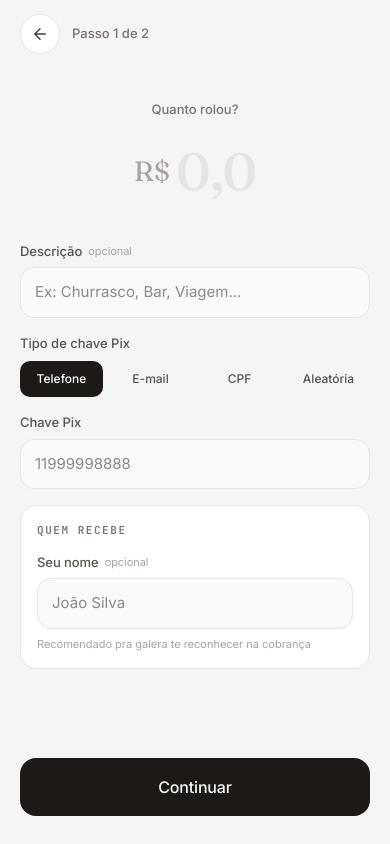
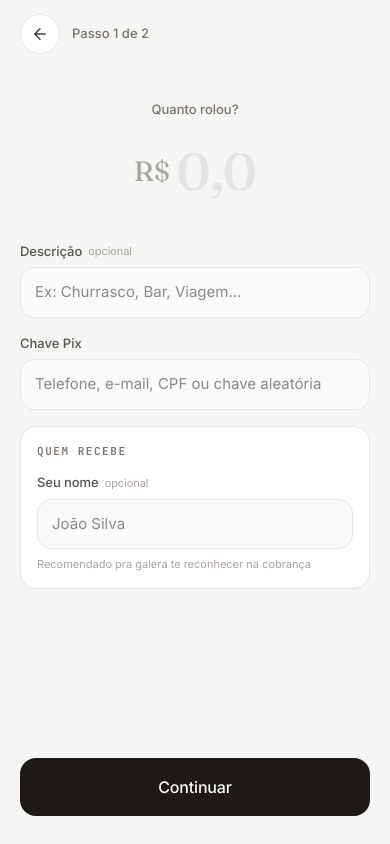
Before and after one commit to M4vericksm/yoopix, a React (Vite) app: page /novo in a window 390 px wide. Built offline with nearby package versions, Linux system fonts and the light colour scheme.

Commit message:
feat: auto-detect Pix key type from input value (#7)
Remove type selector; detect phone/email/CPF/CNPJ/random automatically.
Shows detected type as badge next to the field label.

```diff
--- a/src/lib/validators.ts
+++ b/src/lib/validators.ts
@@ -1,4 +1,4 @@
-import { z } from 'zod';
+import type { PixKeyType } from '@/types';
 
 export const validateCPF = (cpf: string): boolean => {
   const clean = cpf.replace(/\D/g, '');
@@ -16,27 +16,24 @@ export const validateCPF = (cpf: string): boolean => {
   return digit === parseInt(clean[10]);
 };
 
-export const pixKeySchema = z.discriminatedUnion('type', [
-  z.object({
-    type: z.literal('email'),
-    value: z.string().email('E-mail inválido'),
-  }),
-  z.object({
-    type: z.literal('phone'),
-    value: z.string().regex(/^\d{10,11}$/, 'Telefone inválido (ex: 11999998888)'),
-  }),
-  z.object({
-    type: z.literal('cpf'),
-    value: z.string().refine(validateCPF, 'CPF inválido'),
-  }),
-  z.object({
-    type: z.literal('cnpj'),
-    value: z.string().regex(/^\d{14}$/, 'CNPJ inválido (14 dígitos sem pontuação)'),
-  }),
-  z.object({
-    type: z.literal('random'),
-    value: z.string().uuid('Chave aleatória inválida (deve ser UUID)'),
-  }),
-]);
+export function detectPixKeyType(value: string): PixKeyType | null {
+  const v = value.trim();
+  if (!v) return null;
+  if (v.includes('@')) return 'email';
+  if (/^[0-9a-f]{8}-[0-9a-f]{4}-[0-9a-f]{4}-[0-9a-f]{4}-[0-9a-f]{12}$/i.test(v)) return 'random';
+  const digits = v.replace(/[\s.\-\/]/g, '');
+  if (/^\d+$/.test(digits)) {
+    if (digits.length === 14) return 'cnpj';
+    if (digits.length === 11) return validateCPF(digits) ? 'cpf' : 'phone';
+    if (digits.length === 10) return 'phone';
+  }
+  return null;
+}
 
-export type PixKeyInput = z.infer<typeof pixKeySchema>;
+export const PIX_TYPE_LABEL: Record<PixKeyType, string> = {
+  phone:  'Telefone',
+  email:  'E-mail',
+  cpf:    'CPF',
+  cnpj:   'CNPJ',
+  random: 'Chave aleatória',
+};
--- a/src/pages/NewBill.tsx
+++ b/src/pages/NewBill.tsx
@@ -2,16 +2,10 @@ import { useState } from 'react';
 import { useNavigate } from 'react-router-dom';
 import { usePrefs } from '@/hooks/usePrefs';
 import { parseBRL } from '@/lib/format';
+import { detectPixKeyType, PIX_TYPE_LABEL } from '@/lib/validators';
 import { Button, Input } from '@/components/ui/primitives';
 import TopBar from '@/components/TopBar';
-import type { BillDraft, PixKeyType } from '@/types';
-
-const PIX_TYPES: { id: PixKeyType; label: string; placeholder: string }[] = [
-  { id: 'phone',  label: 'Telefone',  placeholder: '11999998888' },
-  { id: 'email',  label: 'E-mail',    placeholder: 'joao@email.com' },
-  { id: 'cpf',    label: 'CPF',       placeholder: '000.000.000-00' },
-  { id: 'random', label: 'Aleatória', placeholder: 'xxxxxxxx-xxxx-...' },
-];
+import type { BillDraft } from '@/types';
 
 function formatAmountInput(raw: string): string {
   const digits = raw.replace(/\D/g, '').slice(0, 9);
@@ -27,9 +21,10 @@ export default function NewBill() {
   const [amountDisplay, setAmountDisplay] = useState('');
   const [description, setDescription]     = useState('');
   const [name, setName]                   = useState(prefs.defaultName ?? '');
-  const [pixType, setPixType]             = useState<PixKeyType>(prefs.defaultPixKey?.type ?? 'phone');
   const [pixKey, setPixKey]               = useState(prefs.defaultPixKey?.value ?? '');
   const [errors, setErrors]               = useState<Record<string, string>>({});
+
+  const detectedType = detectPixKeyType(pixKey);
 
   const amountCents = parseBRL(amountDisplay);
 
@@ -42,17 +37,19 @@ export default function NewBill() {
     const errs: Record<string, string> = {};
     if (!amountCents || amountCents < 1) errs.amount = 'Informe o valor total';
     if (!pixKey.trim()) errs.pixKey = 'Informe a chave Pix';
+    else if (!detectedType) errs.pixKey = 'Chave não reconhecida';
     setErrors(errs);
     return Object.keys(errs).length === 0;
   }
 
   function handleNext() {
     if (!validate()) return;
-    savePrefs({ defaultName: name.trim() || undefined, defaultPixKey: { type: pixType, value: pixKey.trim() } });
+    const type = detectedType!;
+    savePrefs({ defaultName: name.trim() || undefined, defaultPixKey: { type, value: pixKey.trim() } });
     const draft: BillDraft = {
       totalAmount: amountCents,
       description: description.trim(),
-      receiver: { name: name.trim() || undefined, city: 'BRASIL', pixKey: { type: pixType, value: pixKey.trim() } },
+      receiver: { name: name.trim() || undefined, city: 'BRASIL', pixKey: { type, value: pixKey.trim() } },
     };
     navigate('/novo/dividir', { state: { draft } });
   }
@@ -96,33 +93,22 @@ export default function NewBill() {
             placeholder="Ex: Churrasco, Bar, Viagem..."
           />
 
-          {/* Pix key type */}
           <div>
-            <div style={{ fontSize: 13, fontWeight: 500, color: 'var(--stone-600)', marginBottom: 8 }}>Tipo de chave Pix</div>
-            <div style={{ display: 'grid', gridTemplateColumns: 'repeat(4, 1fr)', gap: 6 }}>
-              {PIX_TYPES.map(t => {
-                const active = t.id === pixType;
-                return (
-                  <button key={t.id} onClick={() => setPixType(t.id)} style={{
-                    padding: '9px 4px', border: 0,
-                    borderRadius: 10,
-                    background: active ? 'var(--stone-900)' : 'var(--stone-100)',
-                    color: active ? 'white' : 'var(--stone-600)',
-                    fontSize: 12, fontWeight: 500, cursor: 'pointer', transition: 'all .15s',
-                    fontFamily: "'Inter', sans-serif",
-                  }}>{t.label}</button>
-                );
-              })}
+            <div style={{ display: 'flex', justifyContent: 'space-between', alignItems: 'center', marginBottom: 6 }}>
+              <div style={{ fontSize: 13, fontWeight: 500, color: 'var(--stone-600)' }}>Chave Pix</div>
+              {detectedType && (
+                <span style={{ fontSize: 11, fontWeight: 600, color: 'var(--amber-500)', background: 'rgba(251,191,36,0.12)', padding: '2px 8px', borderRadius: 999 }}>
+                  {PIX_TYPE_LABEL[detectedType]}
+                </span>
+              )}
             </div>
+            <Input
+              value={pixKey}
+              onChange={e => setPixKey(e.target.value)}
+              placeholder="Telefone, e-mail, CPF ou chave aleatória"
+              error={errors.pixKey}
+            />
           </div>
-
-          <Input
-            label="Chave Pix"
-            value={pixKey}
-            onChange={e => setPixKey(e.target.value)}
-            placeholder={PIX_TYPES.find(t => t.id === pixType)?.placeholder}
-            error={errors.pixKey}
-          />
 
           <div style={{ background: 'white', borderRadius: 16, padding: '16px', border: '1px solid var(--stone-200)' }}>
             <div style={{ fontSize: 11, textTransform: 'uppercase', letterSpacing: '0.14em', color: 'var(--stone-500)', fontWeight: 600, fontFamily: "'JetBrains Mono', monospace", marginBottom: 14 }}>
```
